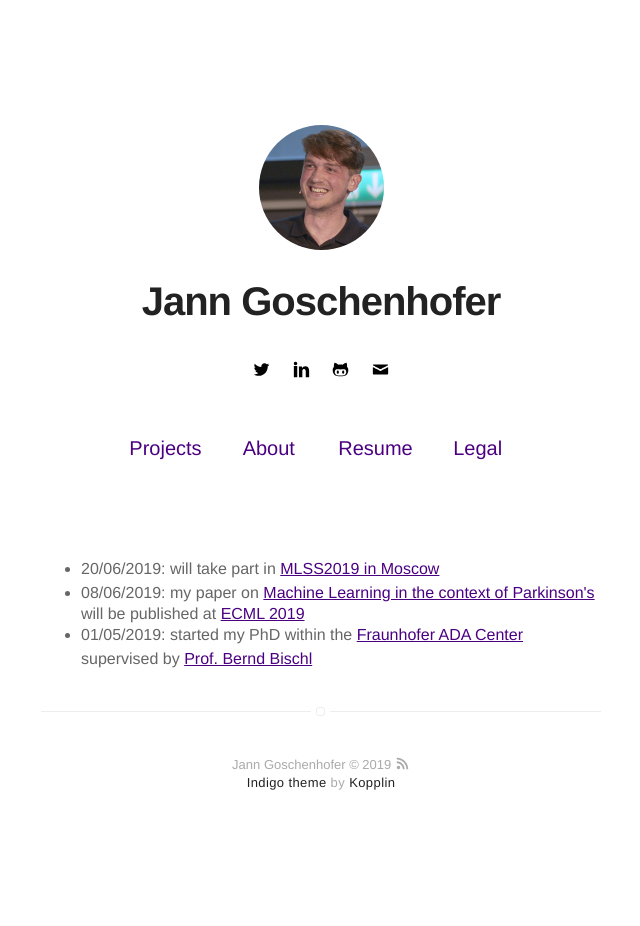
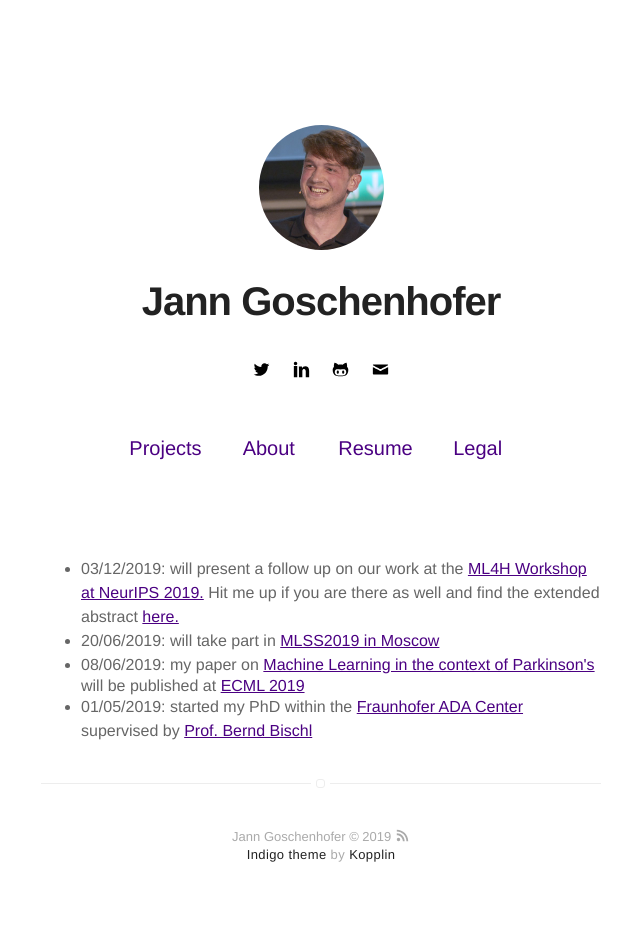
Before and after one commit to Goschjann/goschjann.github.io, a Jekyll site: the page built from index.html, in a window 1280 px wide. Shown: the whole page, without its empty margins (319-959 px from the left). Built offline with Jekyll 4.4.1, drawn with Linux system fonts in a browser that asks for light colours; before the commit the page ends 900 px from its top, so only the background shows below that.

```diff
--- a/404.html
+++ b/404.html
@@ -10,5 +10,5 @@ permalink: /404.html
   </div>
   <br />
   <br />
-  <a href="/">Take me home!</a>
+  <a href="/">Scusi, something went wrong here!</a>
 </section>
--- a/index.html
+++ b/index.html
@@ -6,7 +6,8 @@ title: Home
 <p><br/><br/><p>
 
 <ul>
-  <li>20/06/2019: will take part in <a href = 'https://mlss2019.skoltech.ru/'>MLSS2019 in Moscow</a></li>
-  <li>08/06/2019: my paper on <a href='https://janngoschenhofer.com/pwpd_paper/'> Machine Learning in the context of Parkinson's</a> </li> will be published at <a href='https://ecmlpkdd2019.org/'>ECML 2019</a>
-  <li>01/05/2019: started my PhD within the <a href = 'https://www.scs.fraunhofer.de/de/forschung/ada-center.html'>Fraunhofer ADA Center</a>  supervised by <a href = 'https://www.compstat.statistik.uni-muenchen.de/people/bischl/'>Prof. Bernd Bischl </a> </li>
+ 	<li>03/12/2019: will present a follow up on our work at the <a href='https://ml4health.github.io/2019/'>ML4H Workshop at NeurIPS 2019.</a> Hit me up if you are there as well and find the extended abstract <a href='https://arxiv.org/abs/1911.06913'>here.</a></li>
+ 	<li>20/06/2019: will take part in <a href='https://mlss2019.skoltech.ru/'>MLSS2019 in Moscow</a></li>
+ 	<li>08/06/2019: my paper on <a href='https://janngoschenhofer.com/pwpd_paper/'> Machine Learning in the context of Parkinson's</a> </li> will be published at <a href='https://ecmlpkdd2019.org/'>ECML 2019</a>
+ 	<li>01/05/2019: started my PhD within the <a href='https://www.scs.fraunhofer.de/de/forschung/ada-center.html'>Fraunhofer ADA Center</a>  supervised by <a href='https://www.compstat.statistik.uni-muenchen.de/people/bischl/'>Prof. Bernd Bischl </a> </li>
 </ul>
```
Also changed, not shown: about.md (+1 -1 lines).
